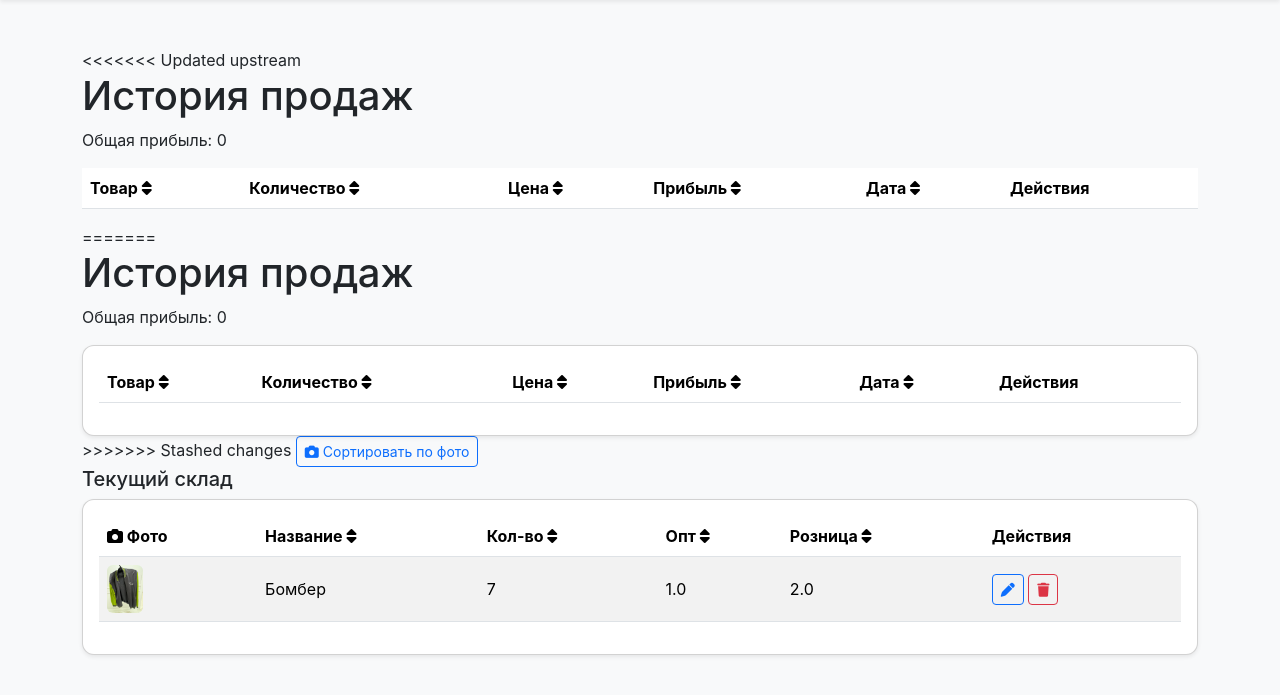
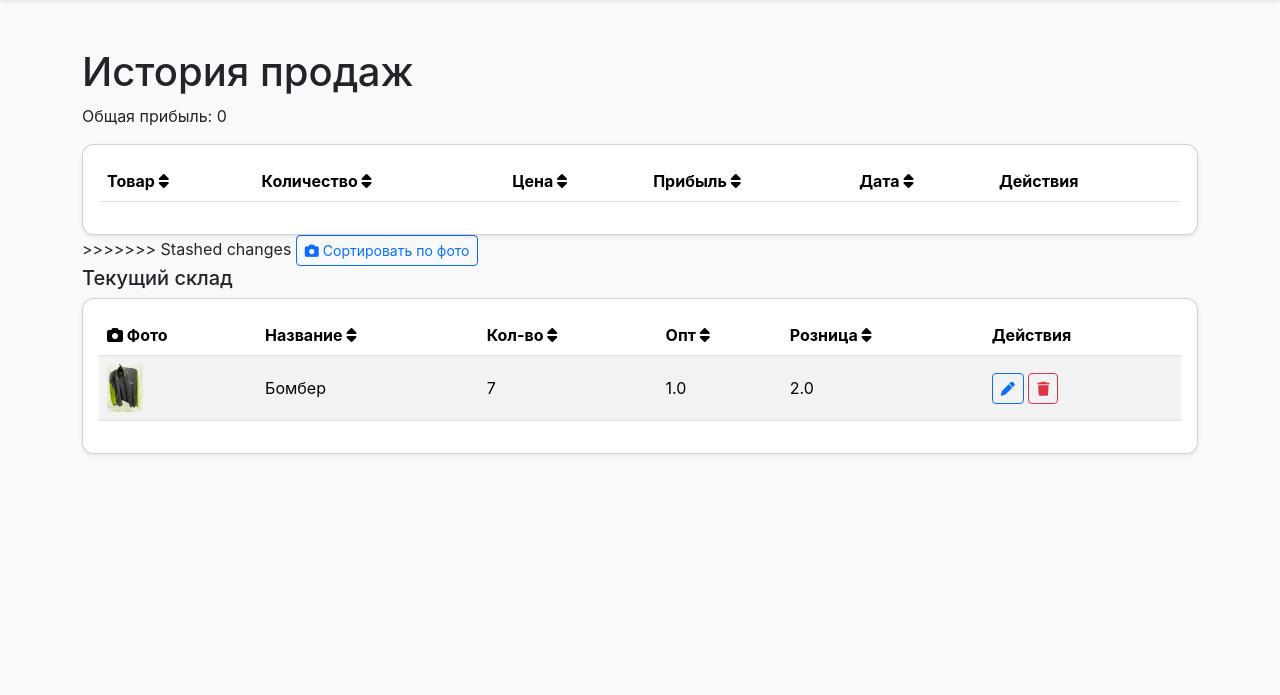
Before and after one commit to nagibator524/MyFlask, a Flask app: page /history in a window 1280 px wide. Shown: the part 56-751 px from the top of the page. Run offline with Flask 3, Linux system fonts and the light colour scheme; a user stored in the database is signed in; data comes from the database, SQL or seed files in the repository; data that the repository does not hold is empty.

Commit message:
Update history.html

```diff
--- a/templates/history.html
+++ b/templates/history.html
@@ -1,37 +1,7 @@
 {% extends 'base.html' %}
 {% block title %}История продаж{% endblock %}
 {% block content %}
-<<<<<<< Updated upstream
-<h1>История продаж</h1>
-<p>Общая прибыль: {{ total_profit }}</p>
-<table class="table" id="salesTable">
-    <thead id="salesThead">
-        <tr>
-            <th data-sort="text">Товар <i class="fa-solid fa-sort"></i></th>
-            <th data-sort="num">Количество <i class="fa-solid fa-sort"></i></th>
-            <th data-sort="num">Цена <i class="fa-solid fa-sort"></i></th>
-            <th data-sort="num">Прибыль <i class="fa-solid fa-sort"></i></th>
-            <th data-sort="text">Дата <i class="fa-solid fa-sort"></i></th>
-            <th>Действия</th>
-        </tr>
-    </thead>
-    <tbody id="salesTbody">
-        {% for sale in sales_history %}
-        <tr>
-            <td>{{ sale.name }}</td>
-            <td>{{ sale.quantity_sold }}</td>
-            <td>{{ sale.retail_price }}</td>
-            <td>{{ sale.profit }}</td>
-            <td>{{ sale.timestamp }}</td>
-            <td>
-                <a href="{{ url_for('edit_sale', sale_id=sale.id) }}" class="btn btn-sm btn-outline-primary"><i class="fa-solid fa-pen"></i></a>
-                <a href="{{ url_for('delete_sale', sale_id=sale.id) }}" class="btn btn-sm btn-outline-danger" onclick="return confirm('Удалить товар?')"><i class="fa-solid fa-trash"></i></a>
-            </td>
-        </tr>
-        {% endfor %}
-    </tbody>
-</table>
-=======
+
 
 
 <div id="Sales-container">
```
